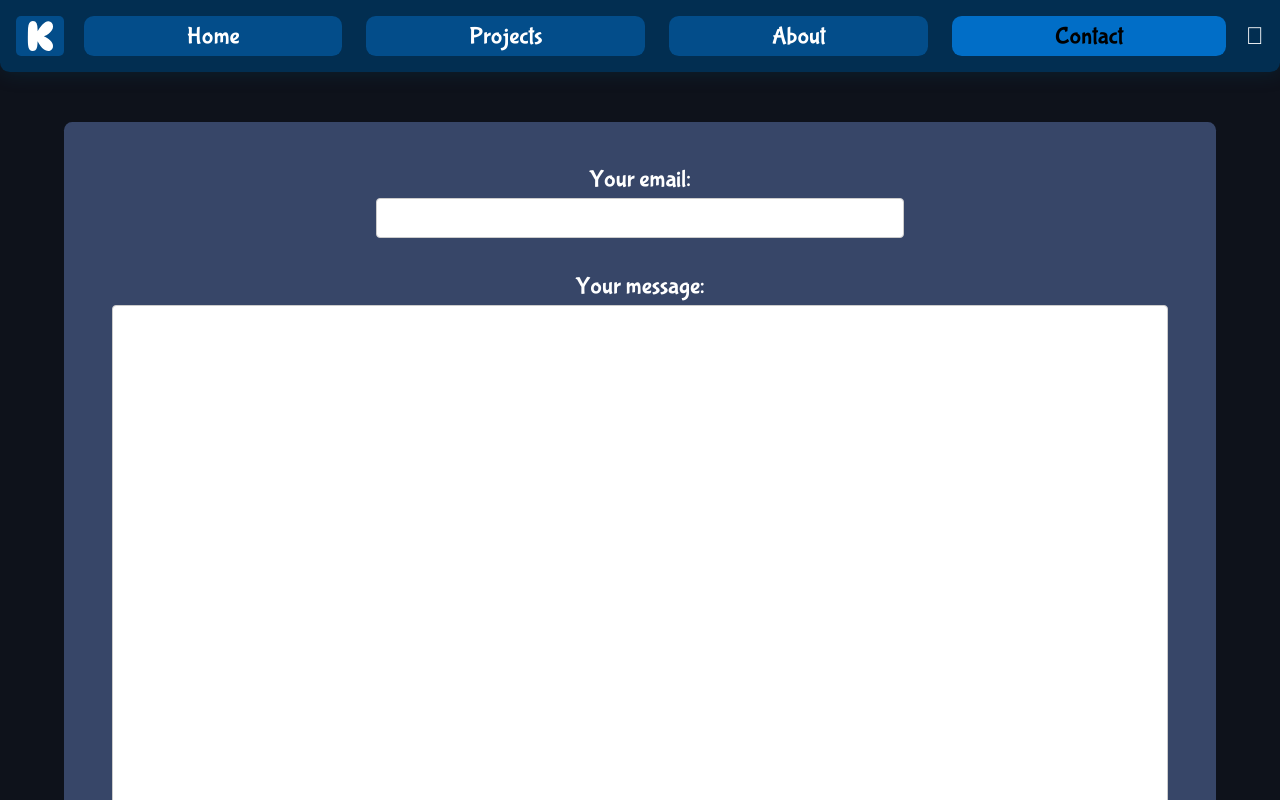
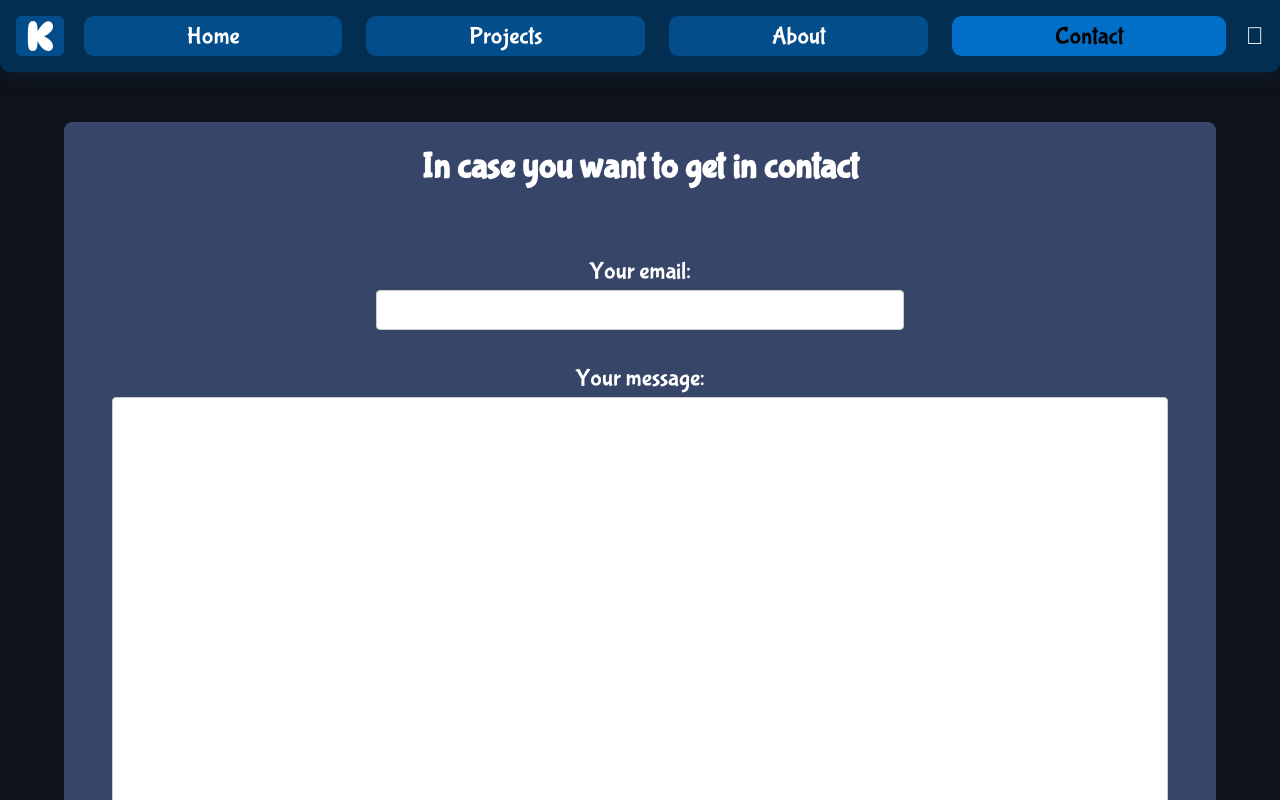
Before and after one commit to eske4/my-site, an Angular app: page /Contact in a window 1280 px wide. Shown: the top 800 px of the page. Built offline with nearby package versions, Linux system fonts and the light colour scheme.

Commit message:
Update contact.component.html

```diff
--- a/src/app/contact/contact.component.html
+++ b/src/app/contact/contact.component.html
@@ -1,5 +1,6 @@
 <div class="projects-container">
     <div class="projects-items">
+      <h2>In case you want to get in contact</h2>
       <form action="https://formspree.io/f/xwkdedpa" method="POST">
         <div class="form-group">
           <label for="email">Your email:</label>
```
